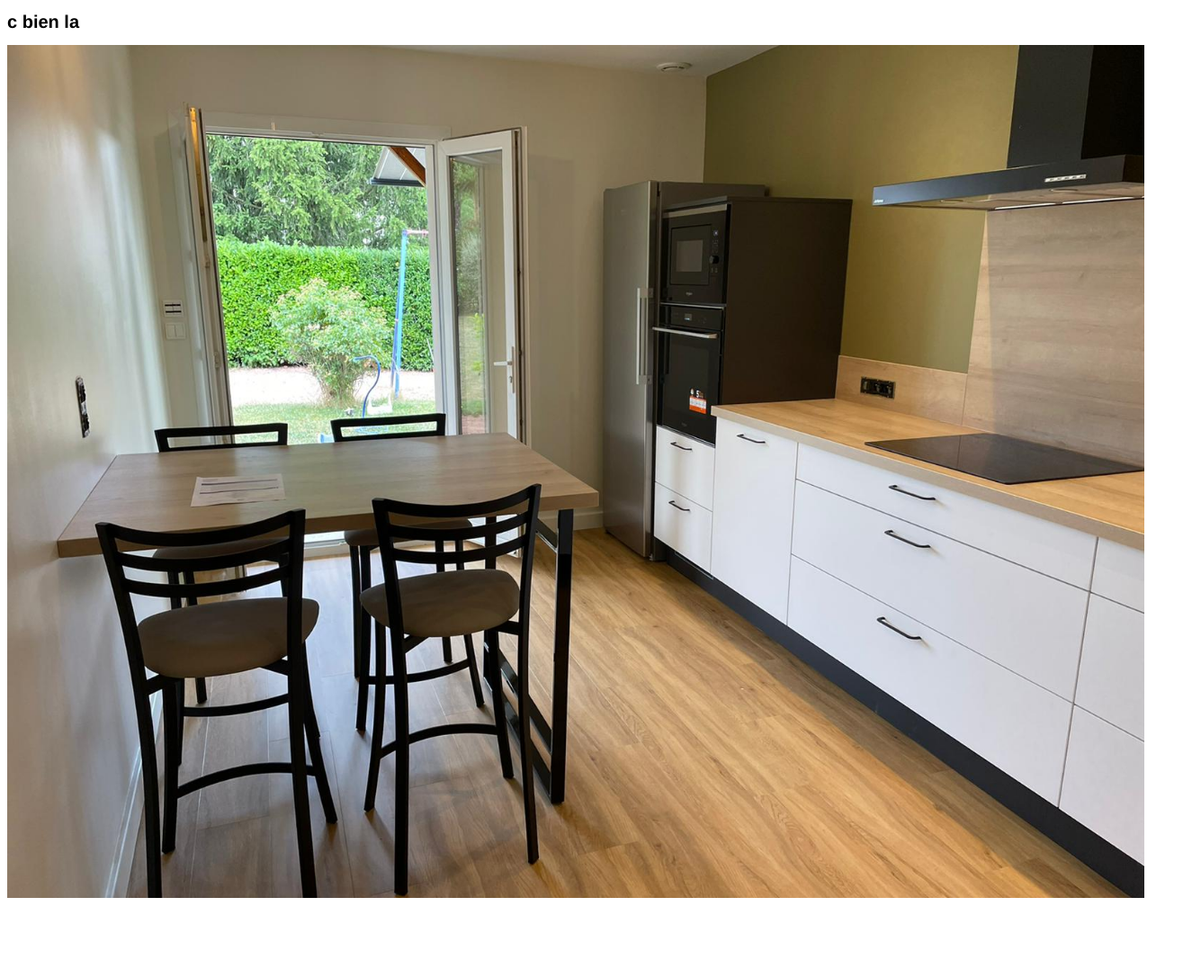
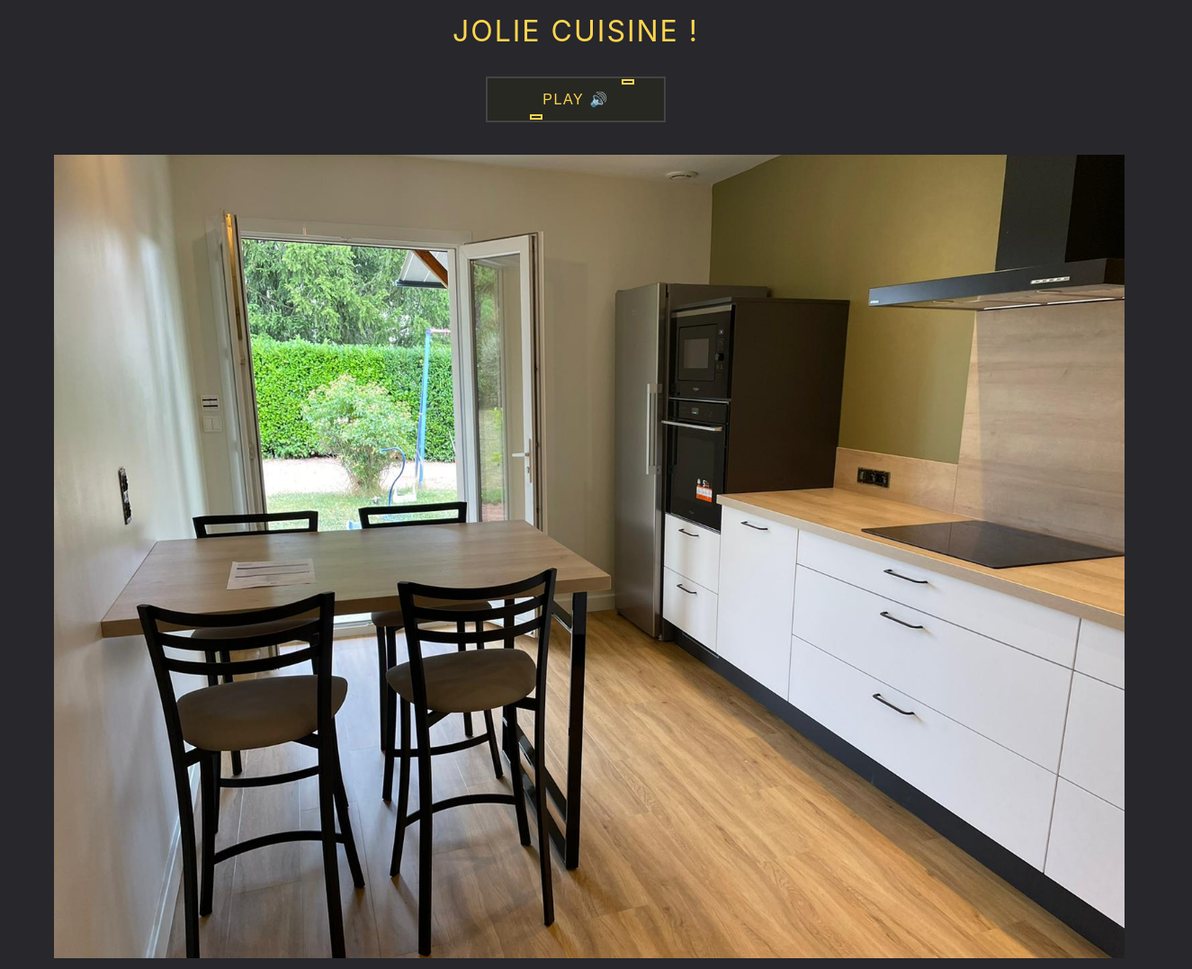
Before and after one commit to alexisdupont35/alexisdupont35.github.io, a plain HTML site: page index.html in a window 1280 px wide. Shown: the whole page at 90% size, 1325 px wide, since content can reach past the window. Before the commit the page ends 1010 px from the top, so only its background shows below. Drawn offline with nearby package versions, Linux system fonts and the light colour scheme.

Commit message:
almost finish

```diff
--- a/index.html
+++ b/index.html
@@ -5,8 +5,12 @@
       <link rel="stylesheet" type="text/css" href="./style.css">
    </head>
    <body>
+    <h1> Jolie cuisine ! </h1>
+      <div class="container">
+        <button style="--clr:#ffd54f" onclick="play()"><span>  Play 🔊</span><i></i></button>
+      </div>
       <div>
-        <h1>c bien la</h1>
+        <audio id="audio" src="./pictures/Daft Punk - Technologic (Official Video).mp3"></audio>
         <img src="./pictures/kitchen.jpg" usemap="#image-map" width="1024" height="760">
         <map name="image-map">
           <area alt="Kitchen" title="Kitchen" href="./trees.html" coords="510,110,600,470" shape="rect">
@@ -18,5 +22,11 @@
          $('img[usemap]').rwdImageMaps();
          });
       </script>
+      <script>
+        function play() {
+          var audio = document.getElementById("audio");
+          audio.play();
+        }
+      </script>
    </body>
 </html>
--- a/style.css
+++ b/style.css
@@ -1,13 +1,142 @@
+#demo {
+  font-size: 170px;
+}
+
+* {
+  margin-left: 15px;
+  margin-right: 15px;
+  margin-top: 5px;
+  margin-bottom: 5px;
+  padding: 0;
+  box-sizing: border-box;
+}
 
 body {
-  font-family: Helvetica, Arial, sans-serif;
+  display: flex;
+  flex-direction: column;
+  gap: 1rem;
+  align-items: center;
+  justify-content: center;
+  min-height: 100vh;
+  background: #27272c;
+  font-family: -apple-system,
+    BlinkMacSystemFont,
+    "Segoe UI",
+    Roboto,
+    Oxygen-Sans,
+    Ubuntu,
+    Cantarell,
+    "Helvetica Neue",
+    sans-serif;
 }
+
 h1 {
-  font-size: 20px;
+  font-weight: normal;
+  letter-spacing: .125rem;
+  text-transform: uppercase;
+  color: #ffd54f;
 }
-div {
-  width: 100%;
+
+button {
+  position: relative;
+  background: #444;
+  color: #ffd54f;
+  text-decoration: none;
+  text-transform: uppercase;
+  border: none;
+  letter-spacing: 0.1rem;
+  font-size: 1rem;
+  padding: 1rem 3rem;
+  transition: 0.2s;
 }
+
+button:hover {
+  letter-spacing: 0.2rem;
+  padding: 1.1rem 3.1rem;
+  background: var(--clr);
+  color: var(--clr);
+  /* box-shadow: 0 0 35px var(--clr); */
+  animation: box 3s infinite;
+}
+
+button::before {
+  content: "";
+  position: absolute;
+  inset: 2px;
+  background: #272822;
+}
+
+button span {
+  position: relative;
+  z-index: 1;
+}
+button i {
+  position: absolute;
+  inset: 0;
+  display: block;
+}
+
+button i::before {
+  content: "";
+  position: absolute;
+  width: 10px;
+  height: 2px;
+  left: 80%;
+  top: -2px;
+  border: 2px solid var(--clr);
+  background: #272822;
+  transition: 0.2s;
+}
+
+button:hover i::before {
+  width: 15px;
+  left: 20%;
+  animation: move 3s infinite;
+}
+
+button i::after {
+  content: "";
+  position: absolute;
+  width: 10px;
+  height: 2px;
+  left: 20%;
+  bottom: -2px;
+  border: 2px solid var(--clr);
+  background: #272822;
+  transition: 0.2s;
+}
+
+button:hover i::after {
+  width: 15px;
+  left: 80%;
+  animation: move 3s infinite;
+}
+
+@keyframes move {
+  0% {
+    transform: translateX(0);
+  }
+  50% {
+    transform: translateX(5px);
+  }
+  100% {
+    transform: translateX(0);
+  }
+}
+
+@keyframes box {
+  0% {
+    box-shadow: #27272c;
+  }
+  50% {
+    box-shadow: 0 0 25px var(--clr);
+  }
+  100% {
+    box-shadow: #27272c;
+  }
+}
+
+
 img[usemap] {
   border: none;
   height: auto;
```
Also changed, not shown: countdown.html (added, +146 -0 lines), 1 other file.
